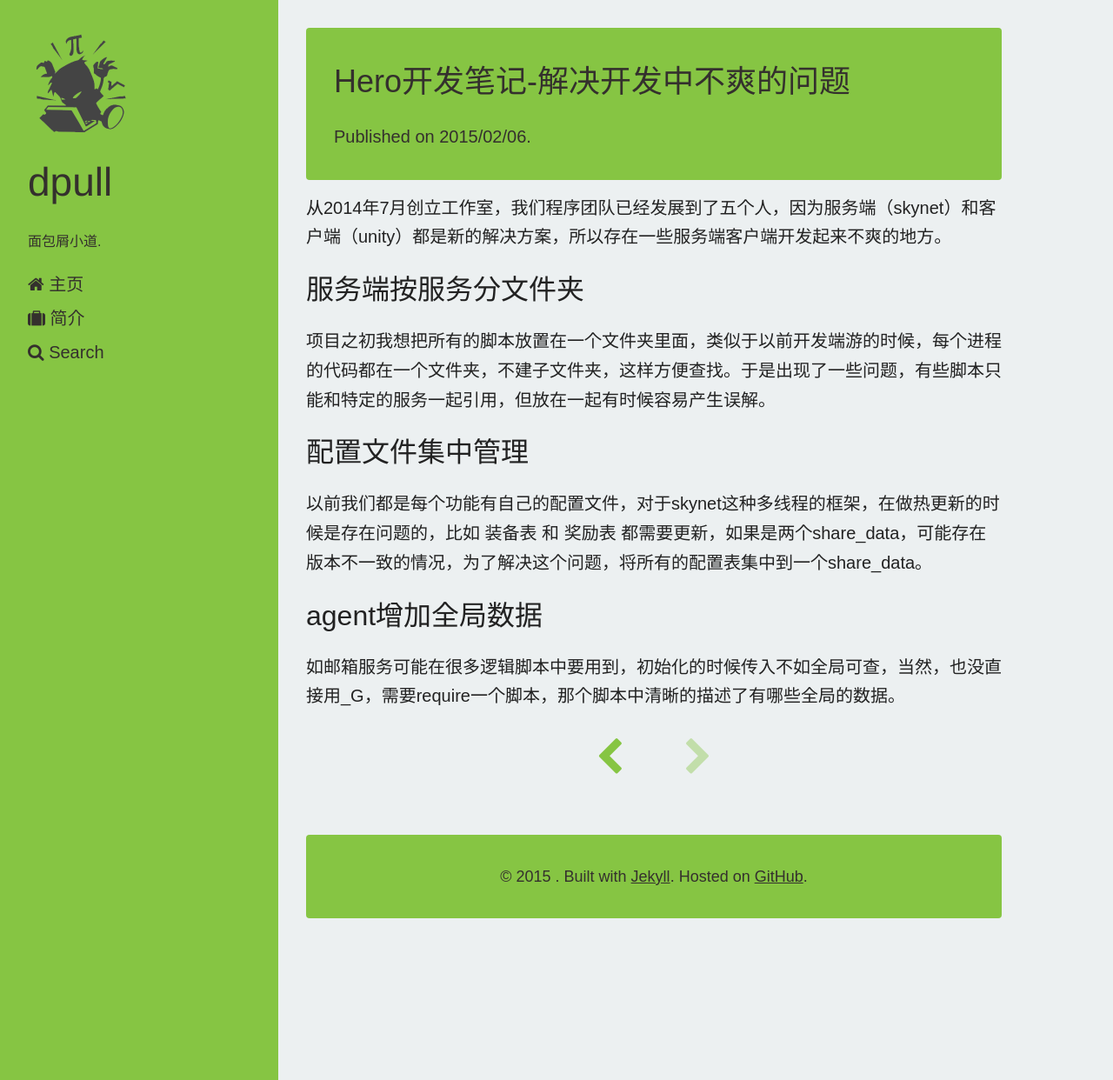
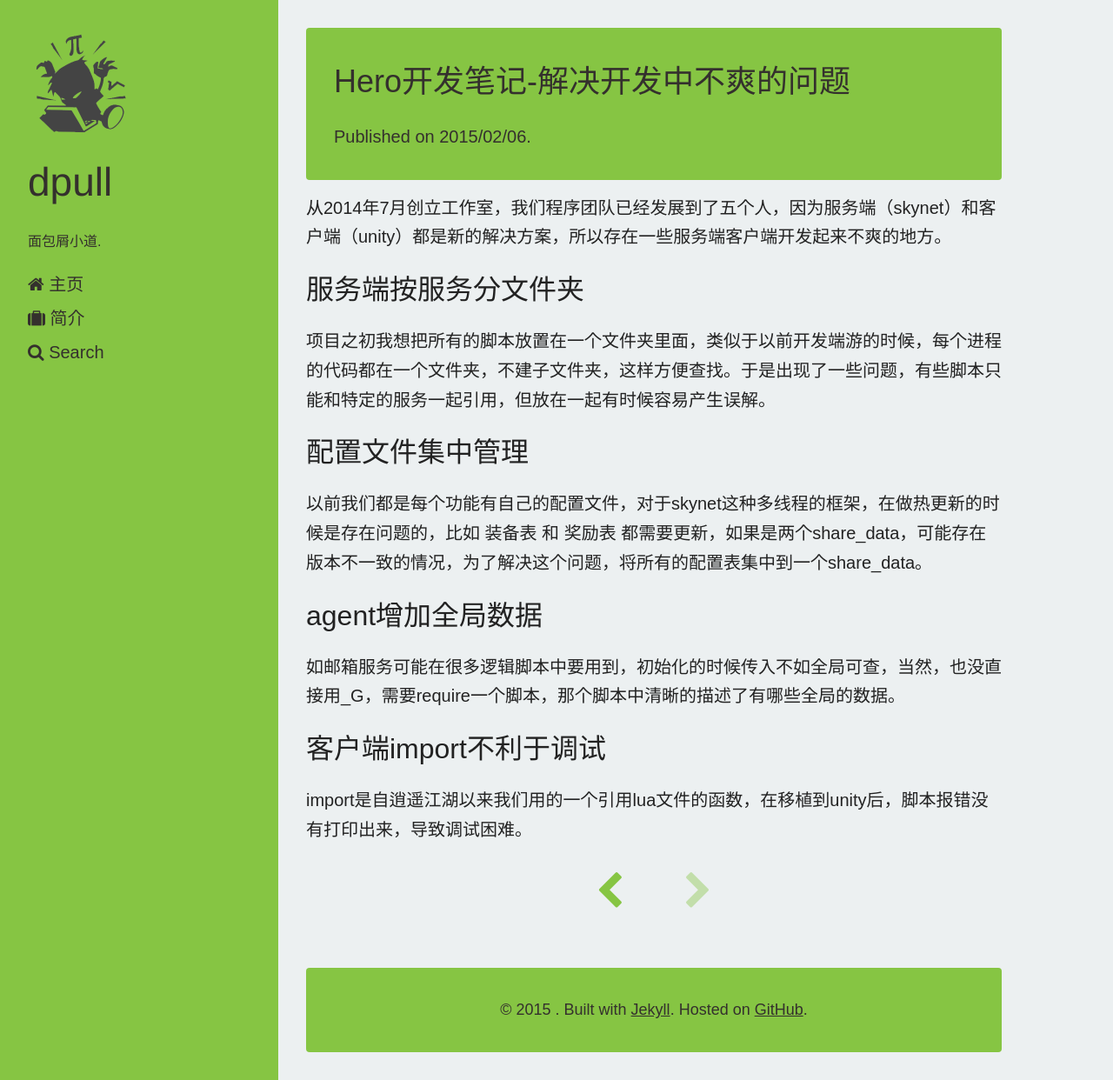
Before and after one commit to dpull/dpull.github.io, a Jekyll site: the page built from _posts/hero/2015-02-06-develop_unhappy.md, in a window 1280 px wide and 1242 px high. Shown: the whole window at 87% size. Built offline with Jekyll 4.4.1, drawn with Linux system fonts in a browser that asks for light colours; nearby versions of some CDN libraries; Markdown is read by kramdown in place of the engine named in the settings; comment, search, counter and statistics services are not loaded.

Commit message:
增加客户端优化

```diff
--- a/_posts/hero/2015-02-06-develop_unhappy.md
+++ b/_posts/hero/2015-02-06-develop_unhappy.md
@@ -15,3 +15,6 @@ tags: []
 
 ## agent增加全局数据 ##
 如邮箱服务可能在很多逻辑脚本中要用到，初始化的时候传入不如全局可查，当然，也没直接用_G，需要require一个脚本，那个脚本中清晰的描述了有哪些全局的数据。
+
+## 客户端import不利于调试 ##
+import是自逍遥江湖以来我们用的一个引用lua文件的函数，在移植到unity后，脚本报错没有打印出来，导致调试困难。
```
